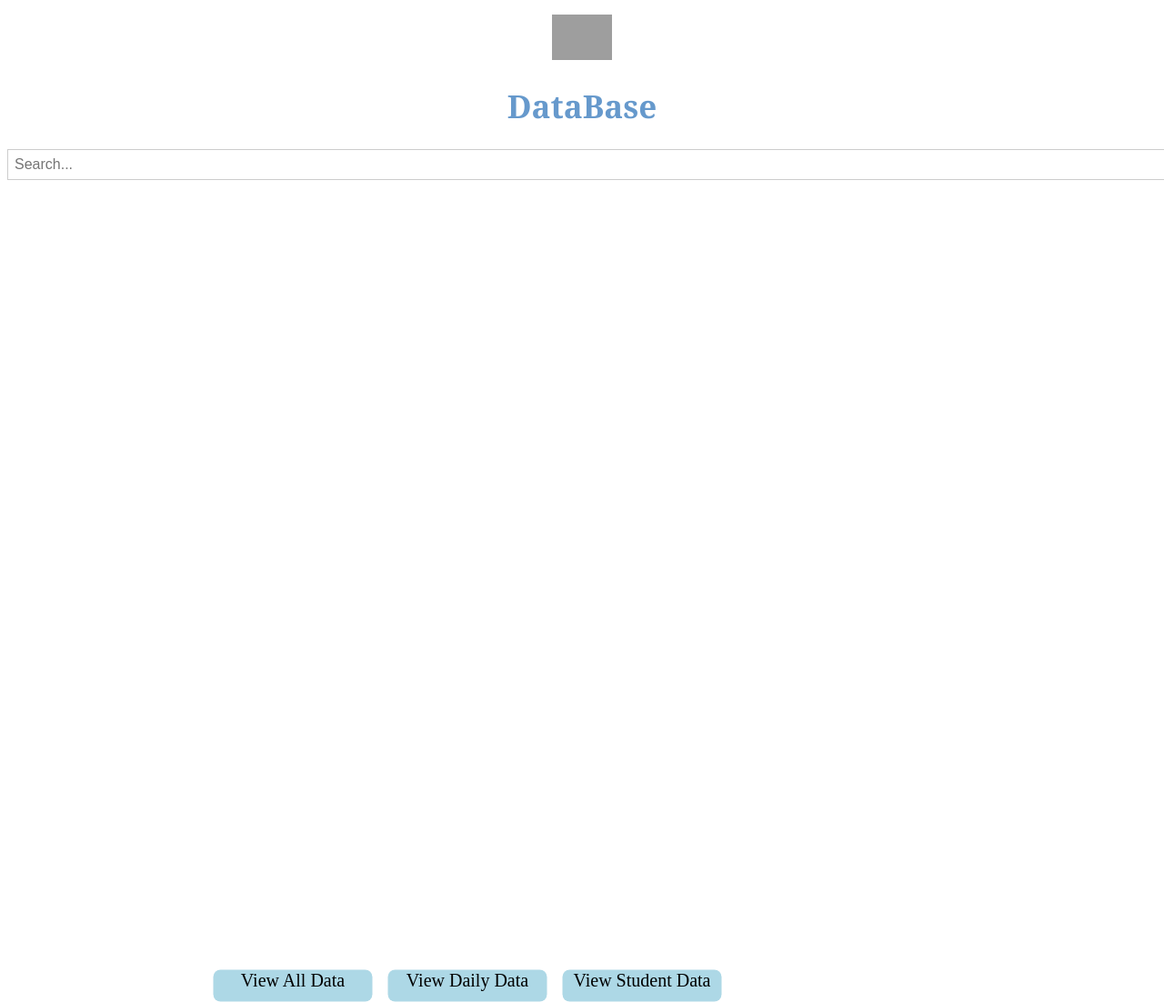
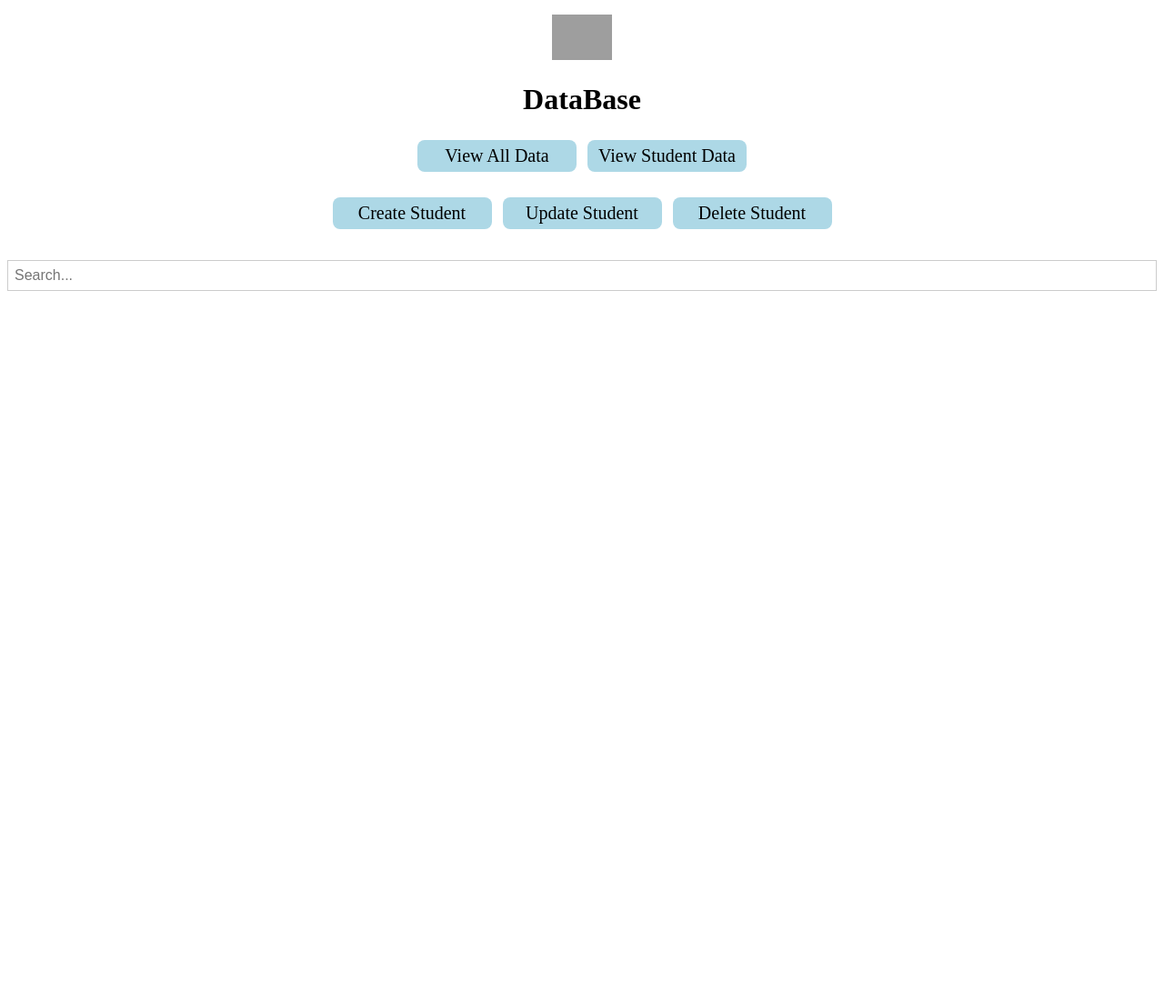
Before and after one commit to Acnchan8/KMC-CheckInWebApp, a Django app: template myproject/myapp/templates/myapp/database.html in a window 1280 px wide. Shown: the whole page at 91% size. After the commit the page ends 320 px from the top, so only its background shows below. Run offline with Django 5.2, Linux system fonts and the light colour scheme; the template is opened without the code that fills it, so the values that code supplies are empty; some libraries are stand-ins or nearby versions; grey boxes are pictures that could not be loaded.

Commit message:
Added Create, Update, and Delete buttons onto the database

```diff
--- a/myproject/myapp/templates/myapp/database.html
+++ b/myproject/myapp/templates/myapp/database.html
@@ -5,109 +5,61 @@
     <meta name="viewport" content="width=device-width, initial-scale=1.0">
     <title>database</title>
     <style>
-        /* button to navigate into viewing master data (link)  */
-           button1 {
-
-             position: absolute;
+        /* Styling for the HTML table generated by pandas */
+        .dataframe {
+            width: 100%;
+            border-collapse: collapse;
+        }
+        .dataframe th, .dataframe td {
+            border: 1px solid #ADD8E6;
+            padding: 8px;
+            text-align: left;
+        }
+        .dataframe th {
+            background-color: #ADD8E6;
+        }
+        /* Button styling */
+        .button-container, .student-button-container {
             text-align: center;
-            top: 135%;
-             left: 25%;
-            transform: translate(-50%, -50%);
+            margin: 20px;
+        }
+        .button, .student-button {
+            display: inline-block;
             background-color: lightblue;
-            margin: 4px 2px;
+            margin: 4px;
             border-radius: 8px;
             font-size: 20px;
             height: 35px;
             width: 175px;
-
+            text-align: center;
+            line-height: 35px;
+            cursor: pointer;
+            transition: background-color 0.3s, color 0.3s;
         }
-        /* turns blue when clicked or hovered over */
-
-        button1:hover{
-        background-color: blue;
-        color: white;
-        }
-        /* button to navigate into daily data (link) */
-            button2{
-             position: absolute;
-             text-align: center;
-            top: 135%;
-             left: 40%;
-            transform: translate(-50%, -50%);
-            background-color: lightblue;
-            margin: 4px 2px;
-            border-radius: 8px;
-            font-size: 20px;
-            height: 35px;
-            width: 175px;
-   /* turns blue when clicked or hovered over */
-            } button2:hover{
-        background-color: blue;
-        color: white;
-        }
-        /* button to navigate into student data (link)  */
-            button3{
-            position: absolute;
-            text-align: center;
-            top: 135%;
-             left: 55%;
-            transform: translate(-50%, -50%);
-            background-color: lightblue;
-            margin: 4px 2px;
-            border-radius: 8px;
-            font-size: 20px;
-            height: 35px;
-            width: 175px;
-
-        /* turns blue when clicked or hovered over */
-           } button3:hover{
+        .button:hover, .student-button:hover {
             background-color: blue;
             color: white;
         }
 
-            /* start table structure */
-    table {
-            border-collapse: collapse;
-            width: 100%;
-        }
-        /* spacing and row alignments (turns rows into a light blue color) */
-         th, td {
-            padding: 8px;
-            border-bottom: 1px solid #ADD8E6;
-            text-align: left;
-        }
-        /* first row color  */
-        th {
-            background-color: #ADD8E6;
-        }
-        /* adds font, color, and font size to title */
-        h1 {
-            text-align: center;
-            font-family: Georgia, sans-serif;
-            font-size: 35px;
-            color: #6699CC;
-        }
-        /* adds color, spacing, and alignments into headers for the excel sheet */
-
-        .header th {
-            background-color: lightblue;
-            color: black;
-            padding: 8px;
-            border-bottom: 1px solid #ADD8E6;
-            text-align: left;
-            width: auto;
-
-
-        }
         /* fills in search page */
-
         #search {
             padding: 7px;
             border: 1px solid #ccc;
             margin-bottom: 12px;
+            margin-top: 10px;
             width: 100%;
             font-size: 16px;
             outline: lightblue;
+            box-sizing: border-box;
+        }
+
+        /* Hide the submit button */
+        #searchSubmit {
+            display: none;
+        }
+
+        h1 {
+            text-align: center;
         }
     </style>
 </head>
@@ -119,109 +71,40 @@
    </p>
     <!-- title  -->
    <h1>DataBase</h1>
+   <!-- buttons to navigate to the same page but with different html file that has a different excel sheet -->
+   <div class="button-container">
+        <div class="button" onclick="window.location.href='{% url 'database_dataset' 'checkin' %}'">View All Data</div>
+        <div class="button" onclick="window.location.href='{% url 'database_dataset' 'student' %}'">View Student Data</div>
+    </div>
+
+    <div class="student-button-container">
+        <div class="student-button" onclick="window.location.href='{% url 'create_student' %}'">Create Student</div>
+        <div class="student-button" onclick="window.location.href='{% url 'update_student' %}'">Update Student</div>
+        <div class="student-button" onclick="window.location.href='{% url 'delete_student' %}'">Delete Student</div>
+    </div>
+
     <!-- imply search -->
     <input type="text" id="search" placeholder="Search...">
-
-
-<!-- buttons to navigate to the same page but with different html file that has a different excel sheet -->
-    <button1 type="button" onclick="location.href='http://localhost:63342/kern%20medical%20project/buttoncode.html?_ijt=trmolucu2aq9qr5jsa9guu441q&_ij_reload=RELOAD_ON_SAVE'">View All Data</button1>
-    <button2 type="button" onclick="location.href='http://localhost:63342/kern%20medical%20project/buttoncode.html?_ijt=trmolucu2aq9qr5jsa9guu441q&_ij_reload=RELOAD_ON_SAVE'">View Daily Data</button2>
-    <button3 type="button" onclick="location.href='http://localhost:63342/kern%20medical%20project/buttoncode.html?_ijt=trmolucu2aq9qr5jsa9guu441q&_ij_reload=RELOAD_ON_SAVE'">View Student Data</button3>
-    <table id="dataTable" border="1">
-
+    <!-- This div will contain the HTML table generated by pandas -->
+    <div id="table-container" style="overflow-x:auto;">
+        {{ data_html|safe }}
+    </div>
 
     <!-- calls json and jquery data in order to write functions -->
 
     <script src="https://cdnjs.cloudflare.com/ajax/libs/xlsx/0.18.4/xlsx.full.min.js"></script>
     <script src="https://code.jquery.com/jquery-3.6.0.min.js"></script>
     <script>
-       //fetch or take excel sheet and automatically print through json
-        let originalData;
-    let headerRow;
-
-
-    fetch('/media/KMC_Master_Checkin.xlsx')
-        .then(response => response.arrayBuffer())
-        .then(data => {
-            const workbook = XLSX.read(data, {type: 'array'});
-            const sheetName = workbook.SheetNames[0];
-            const sheet = workbook.Sheets[sheetName];
-            //add header row
-            originalData = XLSX.utils.sheet_to_json(sheet, {header: 1});
-            // Store the header row and save
-            headerRow = originalData[0];
-            originalData.shift();
-            //display data
-            displayData(originalData);
-        })
-            //debugs errors
-           .catch(error => console.error('Error:', error));
-
-
-
-
-
-//align data into a table structure
-       function displayData(data) {
-           const table = document.getElementById('dataTable');
-           table.innerHTML = '';
- // Append the header row to the table to ensure that it shows
-        const trHeader = document.createElement('tr');
-        headerRow.forEach(header => {
-            const th = document.createElement('th');
-            th.textContent = header;
-            trHeader.appendChild(th);
+       document.getElementById('search').addEventListener('input', function () {
+           var searchQuery = this.value.toLowerCase().trim();
+           // Assuming dataHtml is already loaded, we need to filter it here.
+           // Example: Filter visible rows in the table based on the input.
+           const rows = document.querySelectorAll('.dataframe tbody tr');
+           rows.forEach(row => {
+               const matches = Array.from(row.cells).some(cell => cell.textContent.toLowerCase().includes(searchQuery));
+               row.style.display = matches ? '' : 'none';
            });
-
-        table.appendChild(trHeader);
- //displays rows and columns
-           data.forEach(row => {
-               const tr = document.createElement('tr');
-               Object.values(row).forEach(cellData => {
-                   const td = document.createElement('td');
-//makes sure all numbers and letters are printed correctly
-                   if (!isNaN(cellData) && Number.isFinite(cellData)) {
-
-                       if (cellData >= 1 && cellData <= 99999999999999) {
-
-                           td.textContent = cellData.toString();
-                       } else {
-                           //fixes time in (Id)
-
-                           const time = convertNumericToTime(cellData);
-                           td.textContent = time;
-                       }
-                   } else {
-                       //goes through rest of table
-
-                       td.textContent = cellData;
-                   }
-                   tr.appendChild(td);
        });
-               table.appendChild(tr);
-           });
-       }
-
-//fixes time (without it time would be displayed into a long fraction)
-
-       function convertNumericToTime(numericTime) {
-           const hours = Math.floor(numericTime * 24);
-           const minutes = Math.round(((numericTime * 24) % 1) * 60);
-           return `${hours}:${minutes < 10 ? '0' : ''}${minutes}`;
-       }
-    //function to allow search through database
-
-    document.getElementById("search").addEventListener("keyup", function () {
-    //accepts lowercase and ignores spaces when searching
-    const search = this.value.toLowerCase().replace(/\s/g, '');
-    //shows data table when searching
-     const newData = originalData.filter(row =>
-        row.some(cell => cell.toString().toLowerCase().replace(/\s/g, '').includes(search))
-    );
-    //displays data
-    displayData(newData);
-});
-
    </script>
 </body>
 </html>
--- a/myproject/myapp/urls.py
+++ b/myproject/myapp/urls.py
@@ -10,6 +10,10 @@ urlpatterns = [
     path('', views.loginUpdated_view, name='index'),
     path('loginUpdated/', views.loginUpdated_view, name='login'),
     path('database/', views.database_view, name='database'),
+    path('database/<str:dataset>/', views.database_view, name='database_dataset'),
+    path('create_student/', views.create_student_view, name='create_student'),
+    path('update_student/', views.update_student_view, name='update_student'),
+    path('delete_student/', views.delete_student_view, name='delete_student'),
     path('scanproceed/', views.scanproceed_view, name='scanproceed'),
     path('scansuccessful/', views.scansuccessful_view, name='scansuccessful'),
     path('scanunsuccessful/', views.scanunsuccessful_view, name='scanunsuccessful'),
```
Also changed, not shown: myproject/myapp/templates/myapp/create_student.html (deleted, +0 -15 lines), myproject/myapp/templates/myapp/login.html (deleted, +0 -78 lines), myproject/myapp/templates/myapp/upload_excel.html (deleted, +0 -28 lines), myproject/myapp/views.py (+51 -7 lines), 2 other files. Lines whose indentation alone changed are shown as unchanged.
